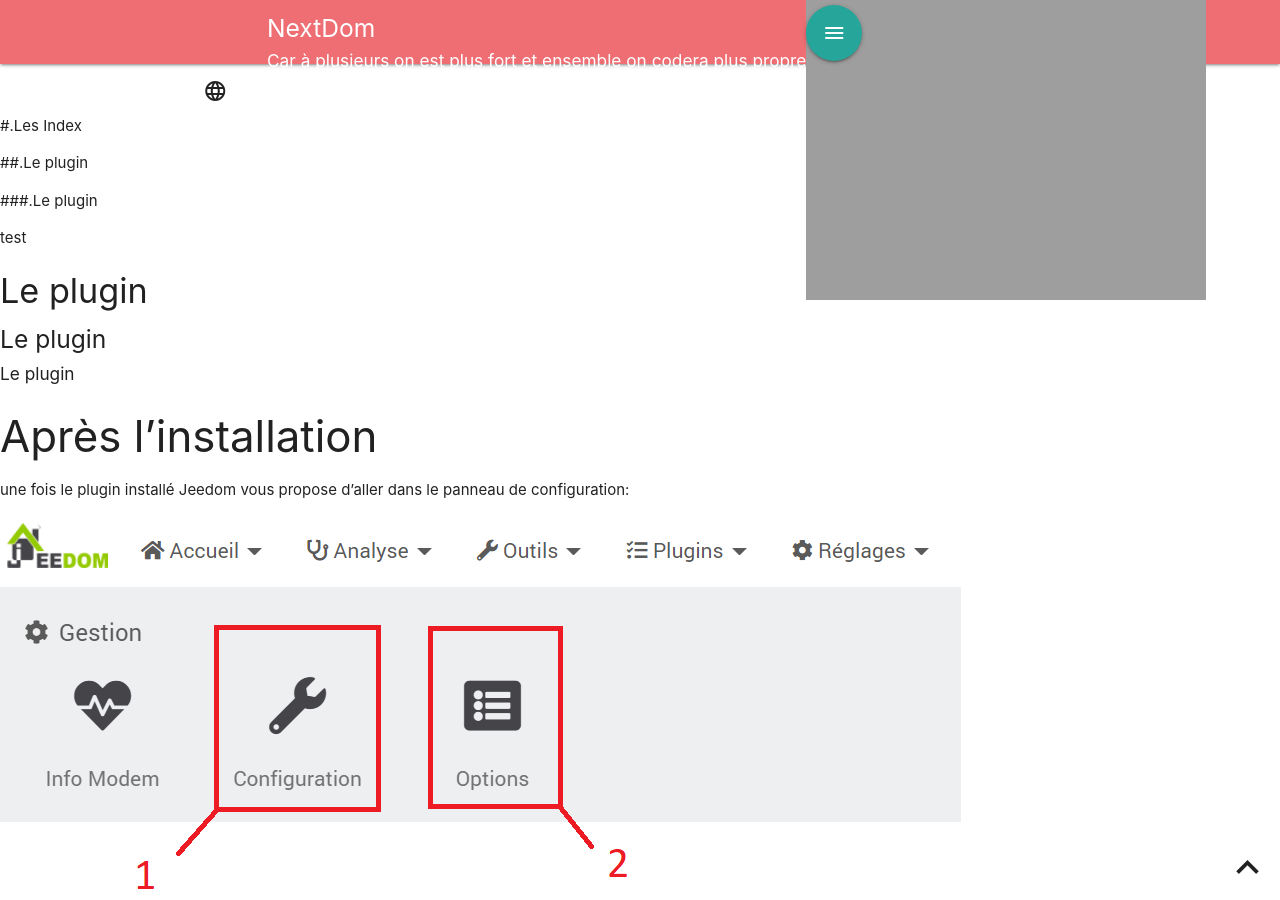
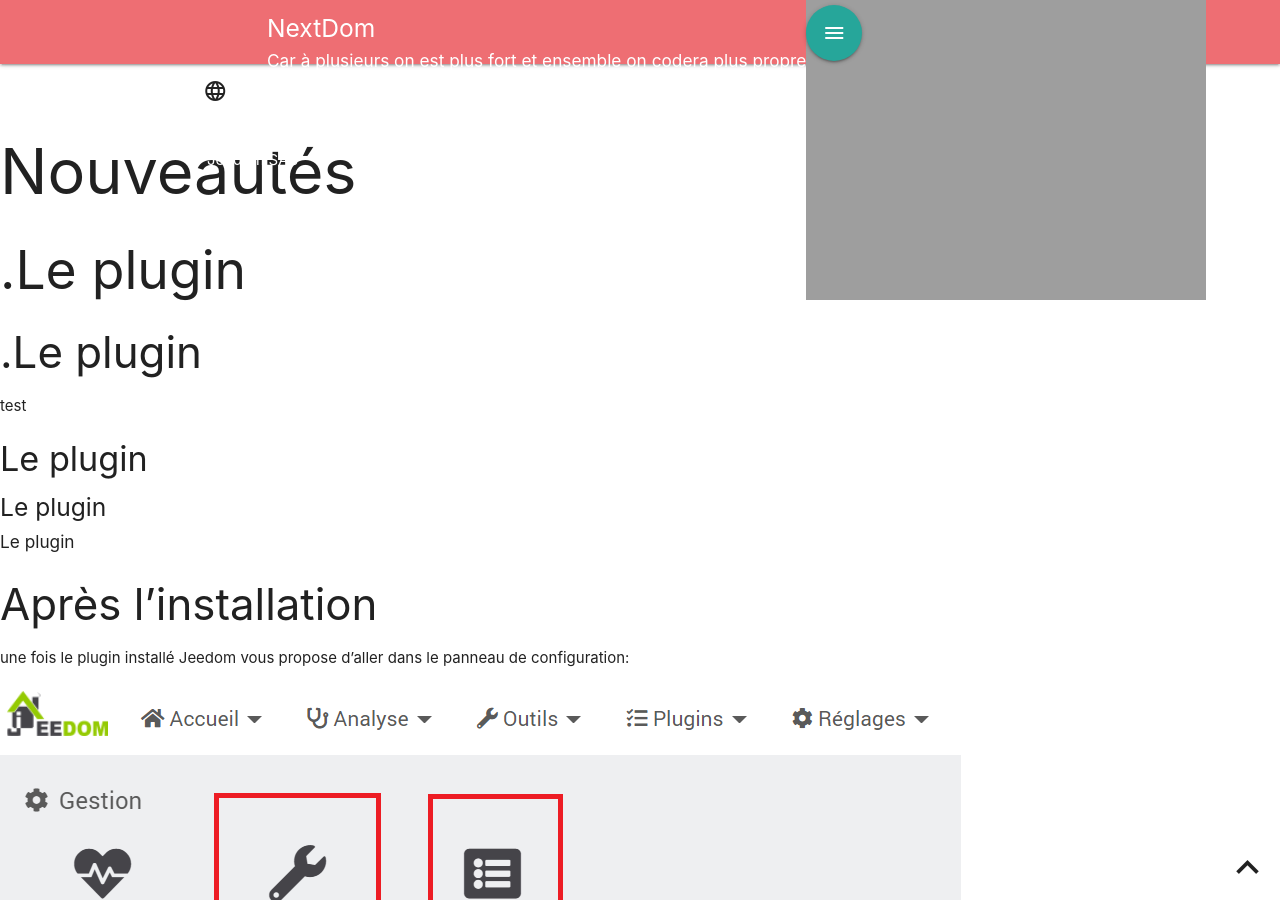
Before and after one commit to NextDom/plugin-teleinfo, a Jekyll site: the page built from docs/fr_FR/index/index.md, in a window 1280 px wide and 900 px high. Built offline with Jekyll 4.4.1, drawn with Linux system fonts in a browser that asks for light colours; nearby versions of some CDN libraries; our own code applies the rules of GitHub Pages for plain Markdown files; library files that are not in the unit come from our copies.

Commit message:
Update index.md

```diff
--- a/docs/fr_FR/index/index.md
+++ b/docs/fr_FR/index/index.md
@@ -1,10 +1,10 @@
 
 
-#.Les Index
+# Nouveautés
 
-##.Le plugin
+## .Le plugin
 
-###.Le plugin
+### .Le plugin
 
 test
 
```
